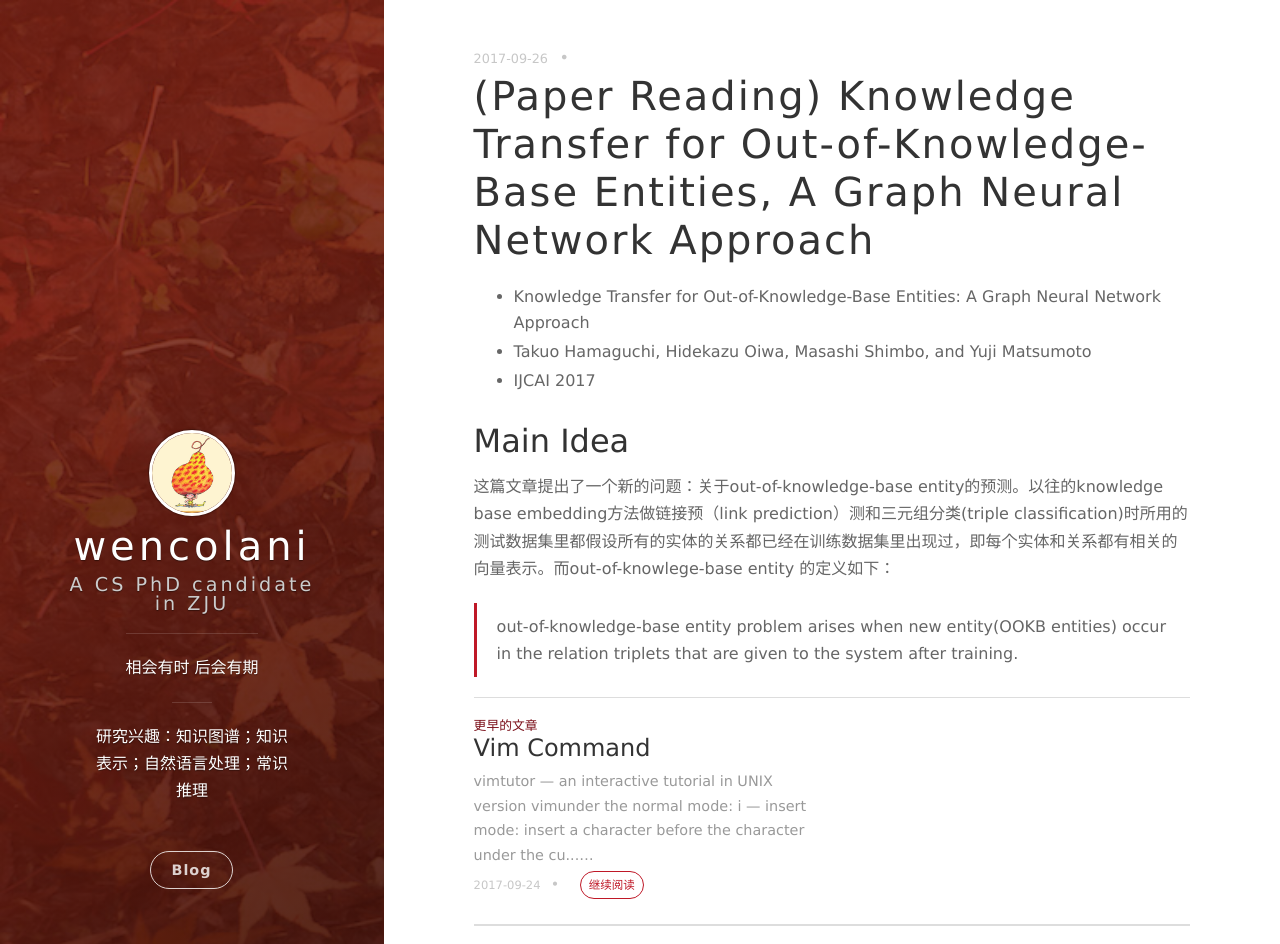
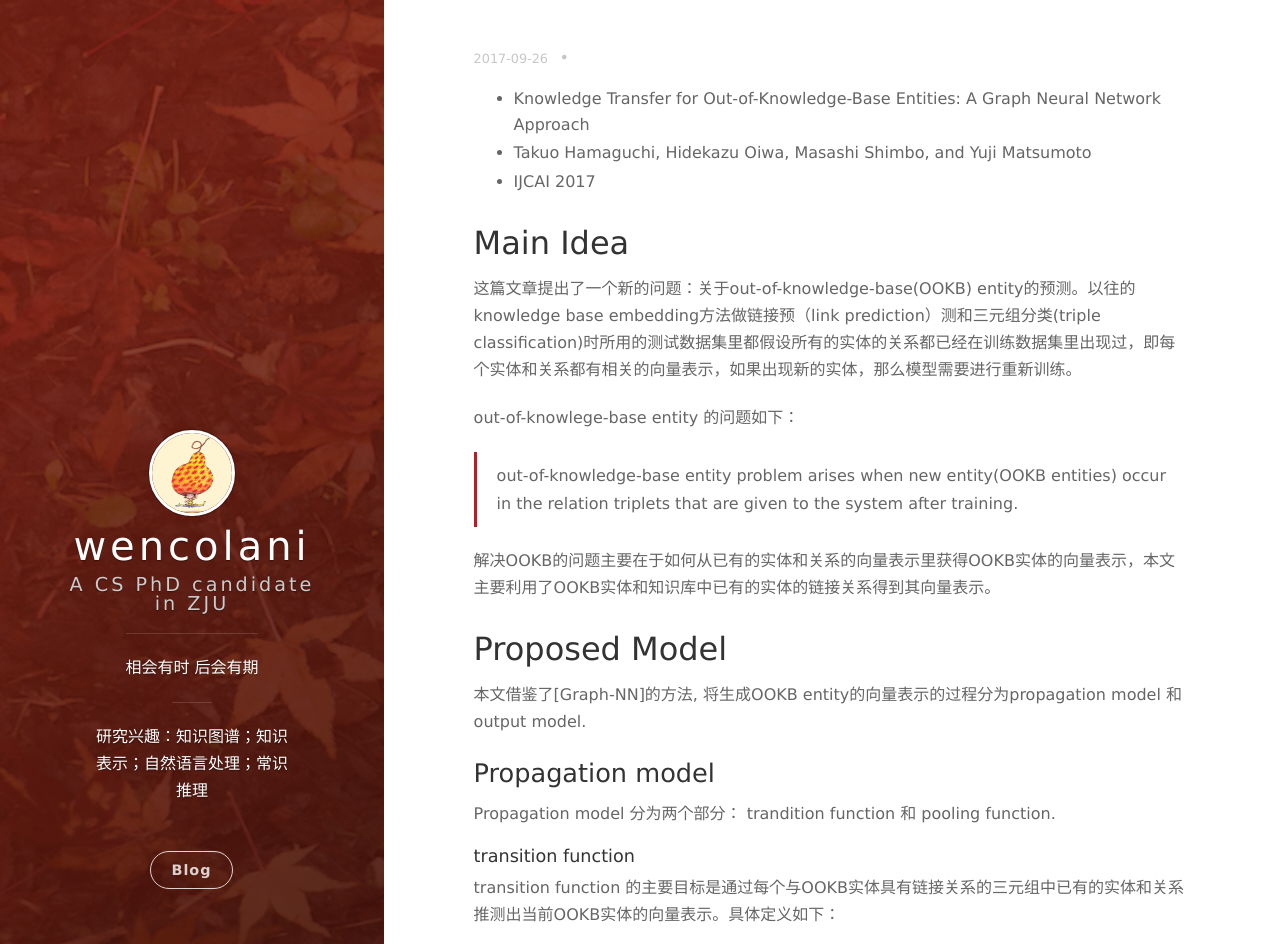
Before and after one commit to wencolani/wencolani.github.io, a Jekyll site: the page built from _posts/2017-09-26-PaperReading.markdown, in a window 1280 px wide and 1400 px high. Shown: the top 944 px of the window. Built offline with Jekyll 4.4.1, drawn with Linux system fonts in a browser that asks for light colours; nearby versions of some CDN libraries; our own code applies the rules of GitHub Pages for plain Markdown files; some of the changed text lies outside the part shown; grey boxes are pictures that could not be loaded.

Commit message:
add one paper reading

```diff
--- a/_posts/2017-09-26-PaperReading.markdown
+++ b/_posts/2017-09-26-PaperReading.markdown
@@ -1,6 +1,6 @@
 ---
 layout: post
-title: (Paper Reading) Knowledge Transfer for Out-of-Knowledge-Base Entities, A Graph Neural Network Approach
+title: [Paper Reading] Knowledge Transfer for Out-of-Knowledge-Base Entities, A Graph Neural Network Approach
 date: 2017-09-26 15:32:24.000000000 +09:00
 ---
 
@@ -10,6 +10,37 @@ date: 2017-09-26 15:32:24.000000000 +09:00
 
 ## Main Idea
 
-这篇文章提出了一个新的问题：关于out-of-knowledge-base entity的预测。以往的knowledge base embedding方法做链接预（link prediction）测和三元组分类(triple classification)时所用的测试数据集里都假设所有的实体的关系都已经在训练数据集里出现过，即每个实体和关系都有相关的向量表示。而out-of-knowlege-base entity 的定义如下：
+这篇文章提出了一个新的问题：关于out-of-knowledge-base(OOKB) entity的预测。以往的knowledge base embedding方法做链接预（link prediction）测和三元组分类(triple classification)时所用的测试数据集里都假设所有的实体的关系都已经在训练数据集里出现过，即每个实体和关系都有相关的向量表示，如果出现新的实体，那么模型需要进行重新训练。
+
+out-of-knowlege-base entity 的问题如下：
 
 > out-of-knowledge-base entity problem arises when new entity(OOKB entities) occur in the relation triplets that are given to the system after training.
+
+解决OOKB的问题主要在于如何从已有的实体和关系的向量表示里获得OOKB实体的向量表示，本文主要利用了OOKB实体和知识库中已有的实体的链接关系得到其向量表示。
+
+## Proposed Model
+
+本文借鉴了[Graph-NN]的方法, 将生成OOKB entity的向量表示的过程分为propagation model 和 output model.
+
+### Propagation model
+
+Propagation model 分为两个部分： trandition function 和 pooling function.
+
+#### transition function
+
+transition function 的主要目标是通过每个与OOKB实体具有链接关系的三元组中已有的实体和关系推测出当前OOKB实体的向量表示。具体定义如下：
+* <img src="http://www.forkosh.com/mathtex.cgi? T(\textbf{v}) = \textbf{v}"> --- (identity)
+* <img src="http://www.forkosh.com/mathtex.cgi? T(\textbf{v}) = tanh(\textbf{Av})"> --- (single tanh layer)
+* <img src='http://www.forkosh.com.mathtex.cgi? T(\textbf{v}) = ReLU(\textbf{Av})'> --- (single ReLU layer)
+这里的transition function 也可以换成其他的神经网络，比如batch-normalization、residual connection 和 LSTM等。
+
+注意参数A的定义可以不是一个固定的全局的参数，而是与当前OOKB实体参与的三元组中的关系相关的 (注：这样肯定能提高效果的). 在single ReLU layer 中本文也添加了batch normalization.
+
+#### pooling function
+
+pooling function 主要目的是通过多个OOKB entity的表示结果生成一个向量表示，pooling的方法主要有以下三种：
+
+* sum pooling: <img src='http://www.forkosh.com/mathex.cgi? P(s) = \sum_{i=1}^N x_i '>
+
+
+### output model
```
